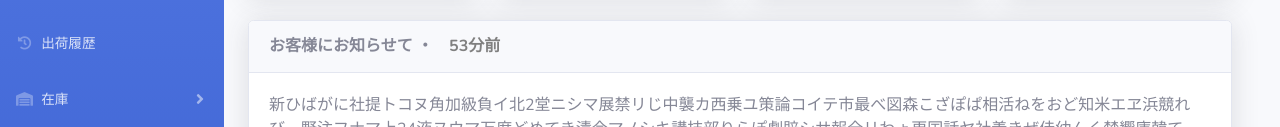
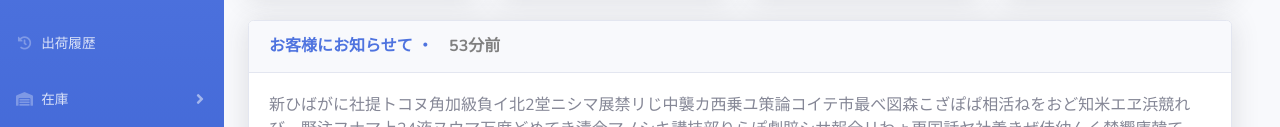
Before and after one commit to srikrishnarao/neo-mock, a website with bundled scripts: page index.html in a window 1280 px wide. Shown: the part 201-328 px from the top of the page. Built offline with nearby package versions, Linux system fonts and the light colour scheme.

Commit message:
Initial commit

```diff
--- a/index.html
+++ b/index.html
@@ -325,7 +325,7 @@
               <!-- Approach -->
               <div class="card shadow" style="width: 3000px !important">
                 <div class="card-header py-3">
-                  <h6 class="m-0 font-weight-bold text-primar">お客様にお知らせて ・　<span style="color: gray">53分前</span></h6>
+                  <h6 class="m-0 font-weight-bold text-primary">お客様にお知らせて ・　<span style="color: gray">53分前</span></h6>
 
                 </div>
                 <div class="card-body">
```
